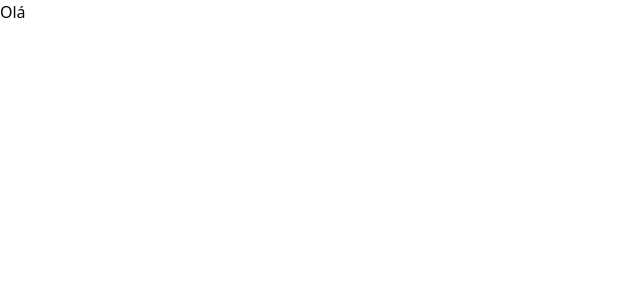
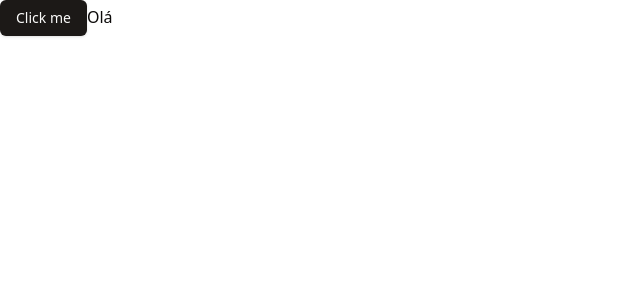
Before and after one commit to pyurips/datalife-old, a React (Vite) app in the folder src/webviews/main_interface/: page / in a window 1280 px wide. Shown: the top 300 px of the page, without its empty margins (0-640 px from the left). Built offline with nearby package versions, Linux system fonts and the light colour scheme.

Commit message:
feat: refac main interface

```diff
--- a/src/webviews/main_interface/package.json
+++ b/src/webviews/main_interface/package.json
@@ -11,6 +11,7 @@
   },
   "dependencies": {
     "@radix-ui/react-icons": "^1.3.0",
+    "@radix-ui/react-slot": "^1.0.2",
     "class-variance-authority": "^0.7.0",
     "clsx": "^2.1.0",
     "react": "^18.2.0",
--- a/src/webviews/main_interface/src/App.tsx
+++ b/src/webviews/main_interface/src/App.tsx
@@ -1,3 +1,10 @@
+import { Button } from "@/components/ui/button";
+
 export default function App() {
-  return <>Olá</>;
+  return (
+    <>
+      <Button>Click me</Button>
+      Olá
+    </>
+  );
 }
--- /dev/null
+++ b/src/webviews/main_interface/src/components/ui/button.tsx
@@ -0,0 +1,57 @@
+import * as React from "react"
+import { Slot } from "@radix-ui/react-slot"
+import { cva, type VariantProps } from "class-variance-authority"
+
+import { cn } from "@/lib/utils"
+
+const buttonVariants = cva(
+  "inline-flex items-center justify-center whitespace-nowrap rounded-md text-sm font-medium transition-colors focus-visible:outline-none focus-visible:ring-1 focus-visible:ring-ring disabled:pointer-events-none disabled:opacity-50",
+  {
+    variants: {
+      variant: {
+        default:
+          "bg-primary text-primary-foreground shadow hover:bg-primary/90",
+        destructive:
+          "bg-destructive text-destructive-foreground shadow-sm hover:bg-destructive/90",
+        outline:
+          "border border-input bg-background shadow-sm hover:bg-accent hover:text-accent-foreground",
+        secondary:
+          "bg-secondary text-secondary-foreground shadow-sm hover:bg-secondary/80",
+        ghost: "hover:bg-accent hover:text-accent-foreground",
+        link: "text-primary underline-offset-4 hover:underline",
+      },
+      size: {
+        default: "h-9 px-4 py-2",
+        sm: "h-8 rounded-md px-3 text-xs",
+        lg: "h-10 rounded-md px-8",
+        icon: "h-9 w-9",
+      },
+    },
+    defaultVariants: {
+      variant: "default",
+      size: "default",
+    },
+  }
+)
+
+export interface ButtonProps
+  extends React.ButtonHTMLAttributes<HTMLButtonElement>,
+    VariantProps<typeof buttonVariants> {
+  asChild?: boolean
+}
+
+const Button = React.forwardRef<HTMLButtonElement, ButtonProps>(
+  ({ className, variant, size, asChild = false, ...props }, ref) => {
+    const Comp = asChild ? Slot : "button"
+    return (
+      <Comp
+        className={cn(buttonVariants({ variant, size, className }))}
+        ref={ref}
+        {...props}
+      />
+    )
+  }
+)
+Button.displayName = "Button"
+
+export { Button, buttonVariants }
--- a/src/webviews/main_interface/vite.config.ts
+++ b/src/webviews/main_interface/vite.config.ts
@@ -1,6 +1,6 @@
-import { defineConfig } from 'vite'
-import react from '@vitejs/plugin-react-swc'
-import path from 'path'
+import path from "path";
+import { defineConfig } from "vite";
+import react from "@vitejs/plugin-react-swc";
 
 // https://vitejs.dev/config/
 export default defineConfig({
@@ -10,4 +10,8 @@
       "@": path.resolve(__dirname, "./src"),
     },
   },
-})
+  base: "./",
+  build: {
+    outDir: "../../../resources/webviews/main_interface",
+  },
+});
```
Also changed, not shown: src/webviews/main_interface/tsconfig.json (+7 -7 lines), src/webviews/main_interface/src/lib/utils.ts (renamed from src/webviews/main_interface/@/lib/utils.ts).
